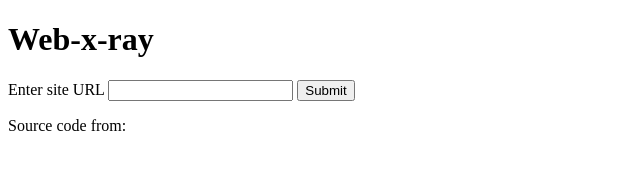
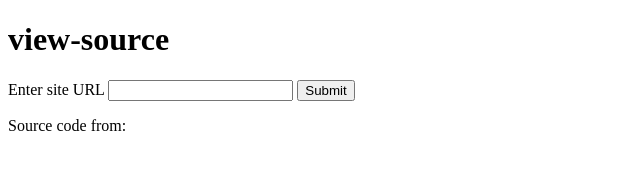
Before and after one commit to solution-loisir/view-source, an Eleventy site: page index.njk in a window 1280 px wide. Shown: the full height of the page, 0-640 px from the left. Built offline with nearby package versions, Linux system fonts and the light colour scheme; Eleventy itself is replaced by a stand-in of ours; files that its build step writes are made by us from their sources.

Commit message:
Update index.njk

```diff
--- a/index.njk
+++ b/index.njk
@@ -1,5 +1,5 @@
 ---
-title: Web-x-ray
+title: view-source
 permalink:
   build: /
   getcode: /getcode/
```
